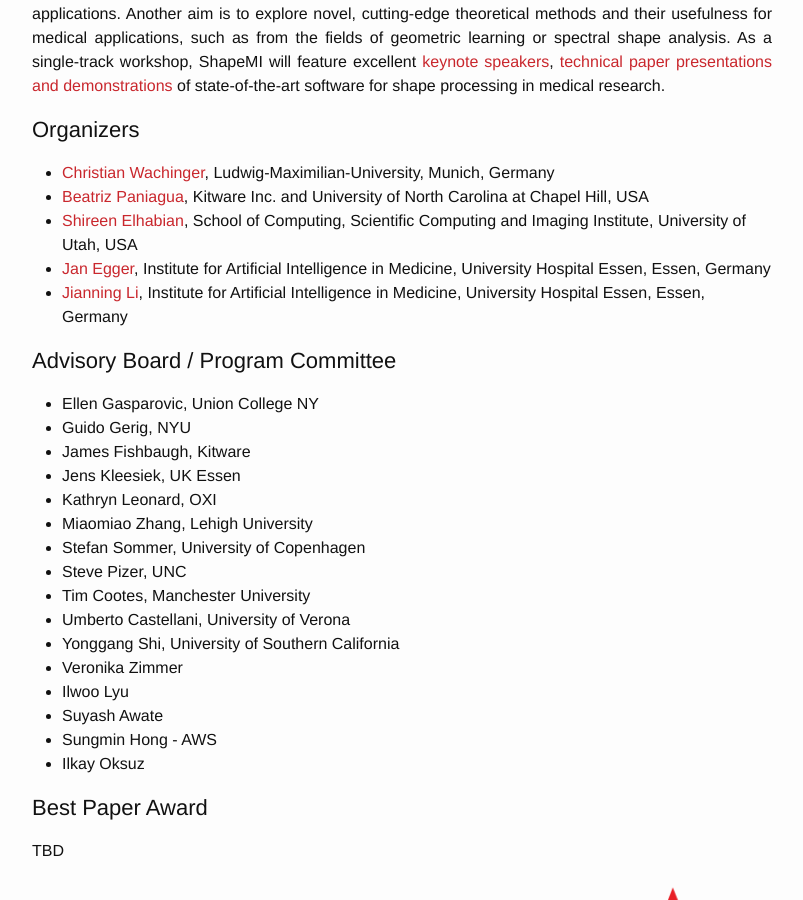
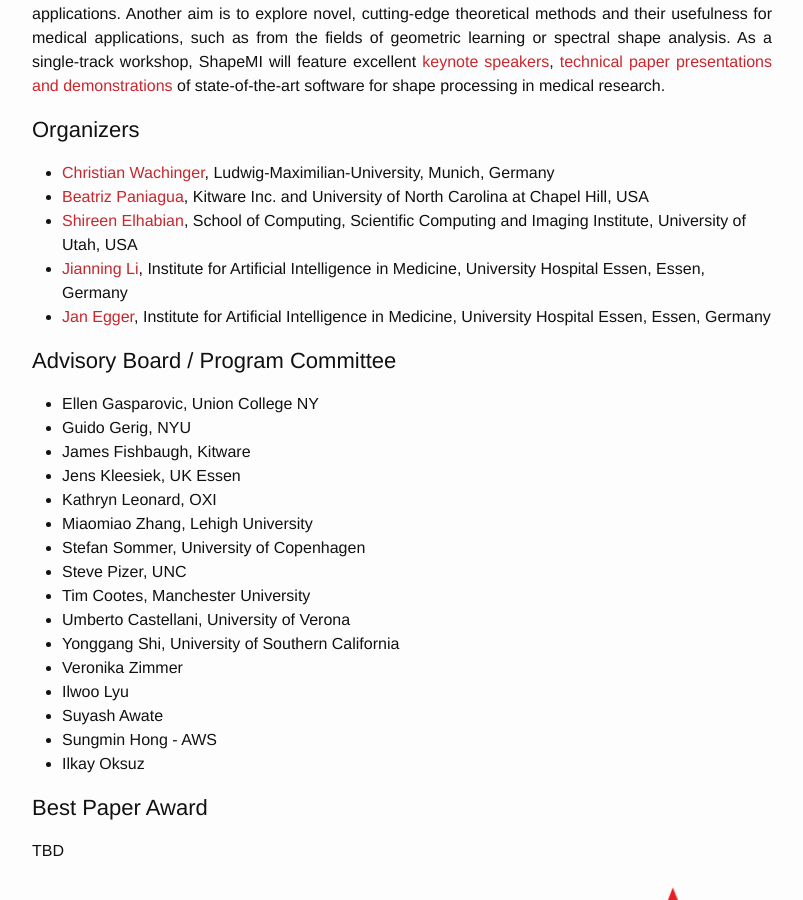
Before and after one commit to shapemi/shapemi.github.io, a Jekyll site: the page built from index.md, in a window 1280 px wide and 900 px high, scrolled down 1404 px. Shown: the whole window, without its empty margins (238-1041 px from the left). Built offline with Jekyll 4.4.1, drawn with Linux system fonts in a browser that asks for light colours; our own code applies the rules of GitHub Pages for plain Markdown files.

```diff
--- a/index.md
+++ b/index.md
@@ -33,8 +33,8 @@ This workshop targets theoretical contributions as well as exciting applications
 - [Christian Wachinger](http://wachinger.devweb.mwn.de/people/), Ludwig-Maximilian-University, Munich, Germany
 - [Beatriz Paniagua](https://www.kitware.com/beatriz-paniagua/), Kitware Inc. and University of North Carolina at Chapel Hill, USA
 - [Shireen Elhabian](http://www.sci.utah.edu/~shireen/), School of Computing, Scientific Computing and Imaging Institute, University of Utah, USA
+- [Jianning Li](https://scholar.google.com/citations?user=qPPTM_AAAAAJ&hl=en&authuser=2), Institute for Artificial Intelligence in Medicine, University Hospital Essen, Essen, Germany
 - [Jan Egger](http://www.janegger.de/), Institute for Artificial Intelligence in Medicine, University Hospital Essen, Essen, Germany
-- [Jianning Li](https://scholar.google.com/citations?user=qPPTM_AAAAAJ&hl=en&authuser=2), Institute for Artificial Intelligence in Medicine, University Hospital Essen, Essen, Germany
 
 # Advisory Board / Program Committee
 
```
